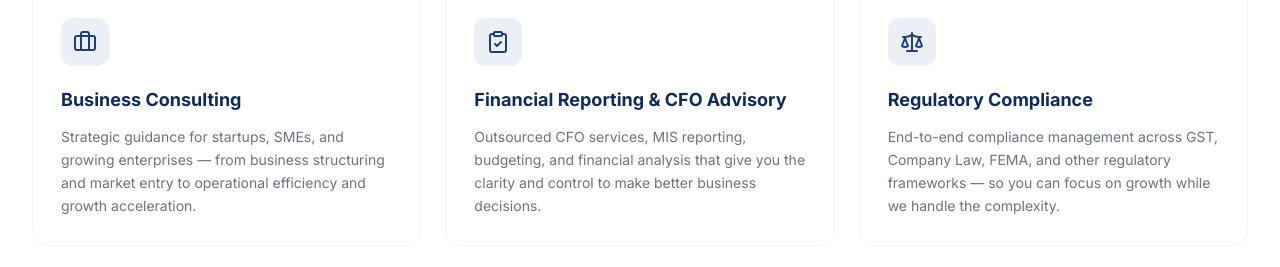
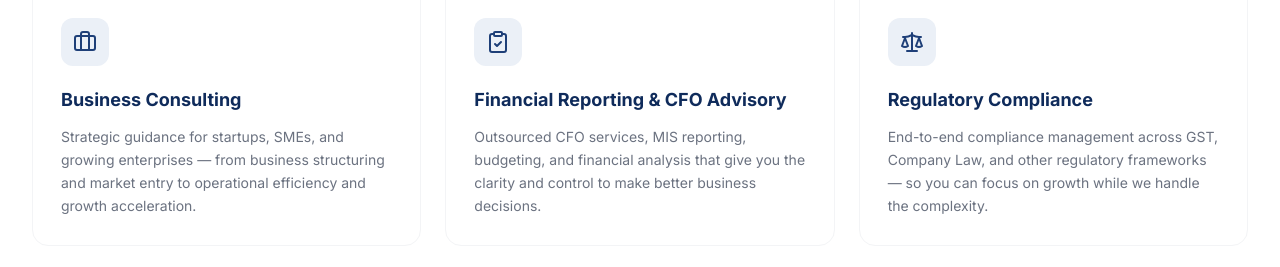
Before and after one commit to sc2805/unovia-consulting, a Next.js app: page /about in a window 1280 px wide. Shown: the part 2840-3107 px from the top of the page. Built offline with nearby package versions, Linux system fonts and the light colour scheme.

Commit message:
fix: remove FEMA from Regulatory Compliance description

```diff
--- a/app/about/page.tsx
+++ b/app/about/page.tsx
@@ -92,7 +92,7 @@ const EXPERTISE_AREAS = [
     icon: Scale,
     title: "Regulatory Compliance",
     description:
-      "End-to-end compliance management across GST, Company Law, FEMA, and other regulatory frameworks — so you can focus on growth while we handle the complexity.",
+      "End-to-end compliance management across GST, Company Law, and other regulatory frameworks — so you can focus on growth while we handle the complexity.",
     color: "from-cyan-500 to-blue-600",
   },
 ];
```
